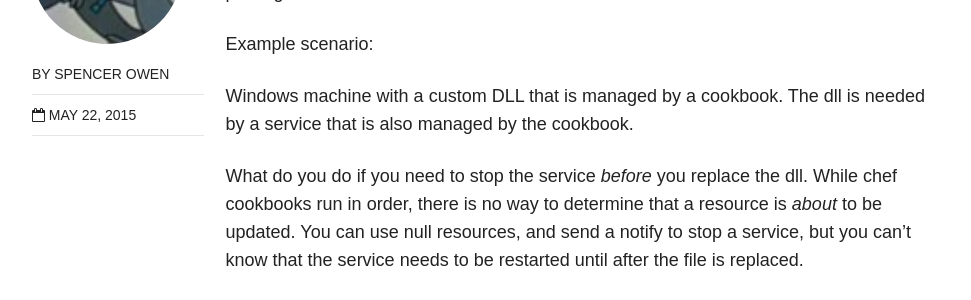
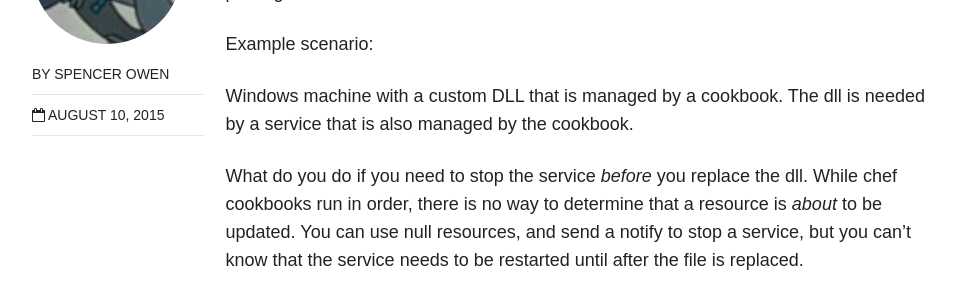
Before and after one commit to spuder/spuder.github.io, a Jekyll site: the page built from _posts/2015-08-08-chef-taste-tester-pattern.markdown, in a window 1280 px wide and 900 px high, scrolled down 501 px. Shown: the part 153-453 px from the top of the window, without its empty margins (154-1125 px from the left). Built offline with Jekyll 4.4.1, drawn with Linux system fonts in a browser that asks for light colours; nearby versions of some CDN libraries; Markdown is read by kramdown in place of the engine named in the settings.

Commit message:
Fixes date

```diff
--- a/_posts/2015-08-08-chef-taste-tester-pattern.markdown
+++ b/_posts/2015-08-08-chef-taste-tester-pattern.markdown
@@ -1,7 +1,7 @@
 ---
 layout: post
 title:  "Chef notify :before resource"
-date:   2015-05-22 15:00:00
+date:   2015-08-10 13:30:00
 categories: chef, design-pattern
 
 ---
```
